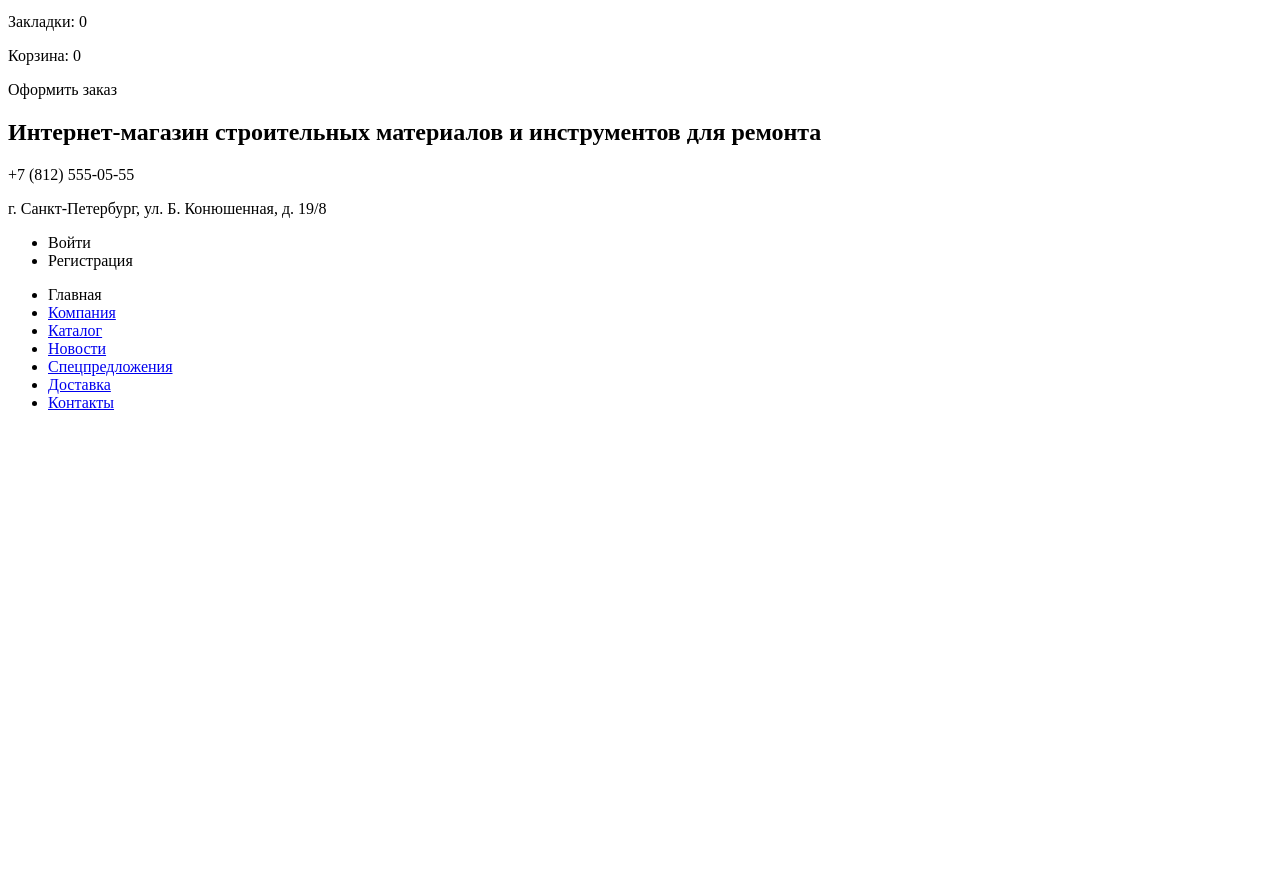
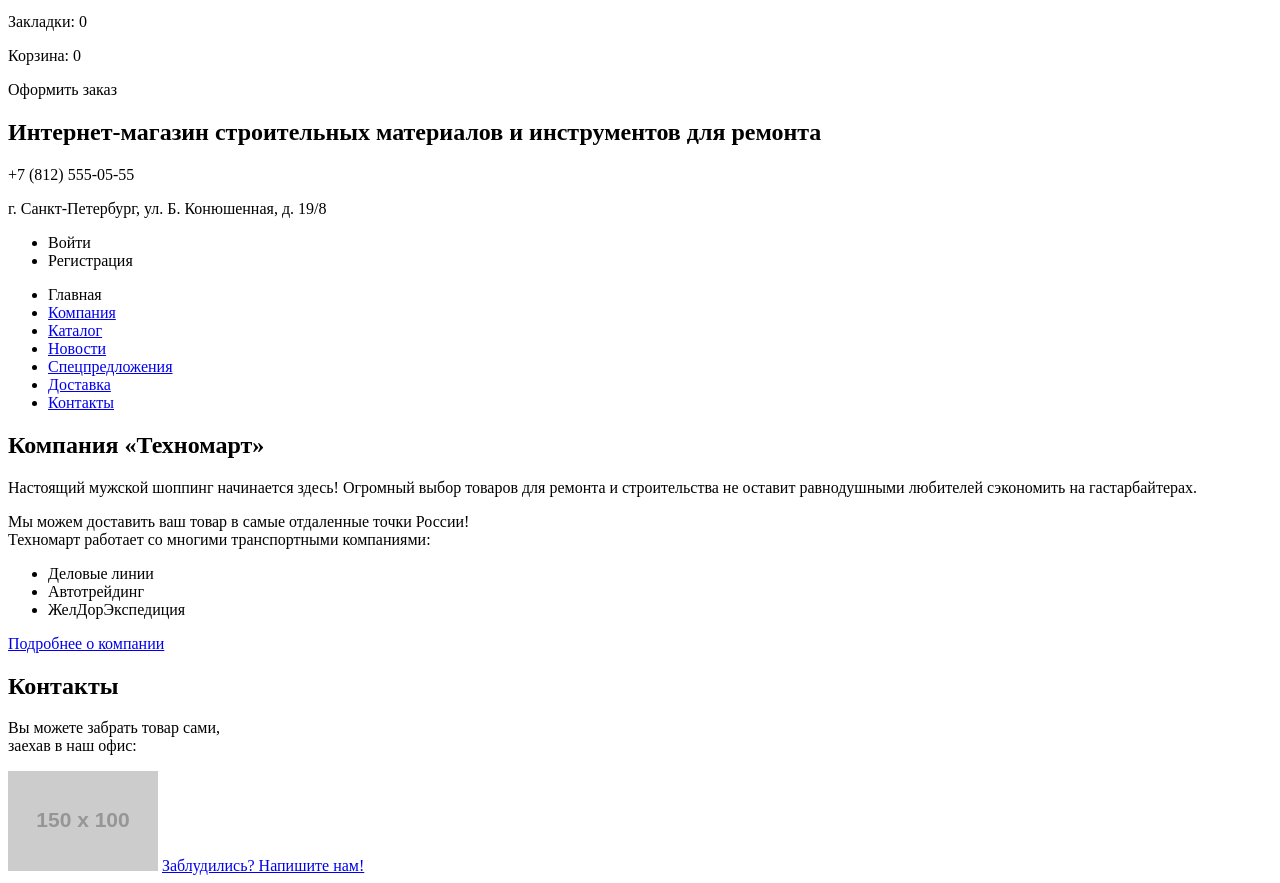
Before and after one commit to amgartseva/863931-technomart-24, a plain HTML site: page index.html in a window 1280 px wide. Shown: the part 149-1032 px from the top of the page. Before the commit the page ends 800 px from the top, so only its background shows below. Drawn offline with Linux system fonts and the light colour scheme; placeholder pictures from the web are drawn by us.

Commit message:
Логическая разметка главной страницы, main
Логическая разметка главной страницы, тег main

```diff
--- a/index.html
+++ b/index.html
@@ -38,7 +38,25 @@
       </header>
 
       <main>
-
+          <section class="company">
+              <h2>Компания &laquo;Техномарт&raquo;</h2>
+              <p>Настоящий мужской шоппинг начинается здесь! Огромный выбор товаров для ремонта и строительства не оставит равнодушными любителей сэкономить на гастарбайтерах.</p>
+              <p>Мы можем доставить ваш товар в самые отдаленные точки России!<br>
+              Техномарт работает со многими транспортными компаниями:</p>
+              <ul>
+                  <li>Деловые линии</li>
+                  <li>Автотрейдинг</li>
+                  <li>ЖелДорЭкспедиция</li>
+              </ul>
+              <a class="button" href="about.html">Подробнее о компании</a>
+          </section>
+          <section class="contacts">
+              <h2>Контакты</h2>
+              <p>Вы можете забрать товар сами,<br>
+              заехав в наш офис:</p>
+              <img src="http://placehold.it/150x100">
+              <a class="button" href="contacts.html">Заблудились? Напишите нам!</a>
+          </section>
       </main>
 
       <footer>
```
